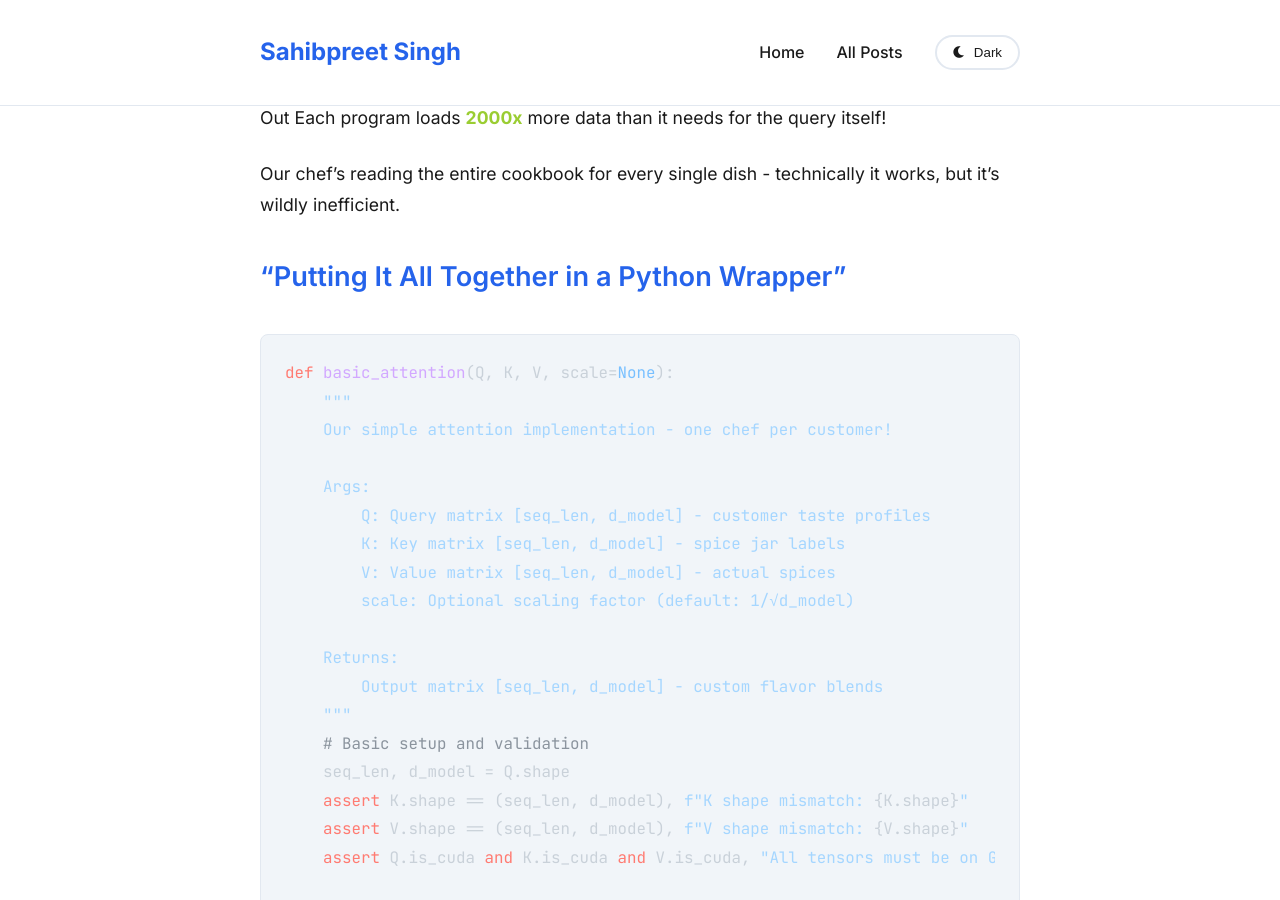
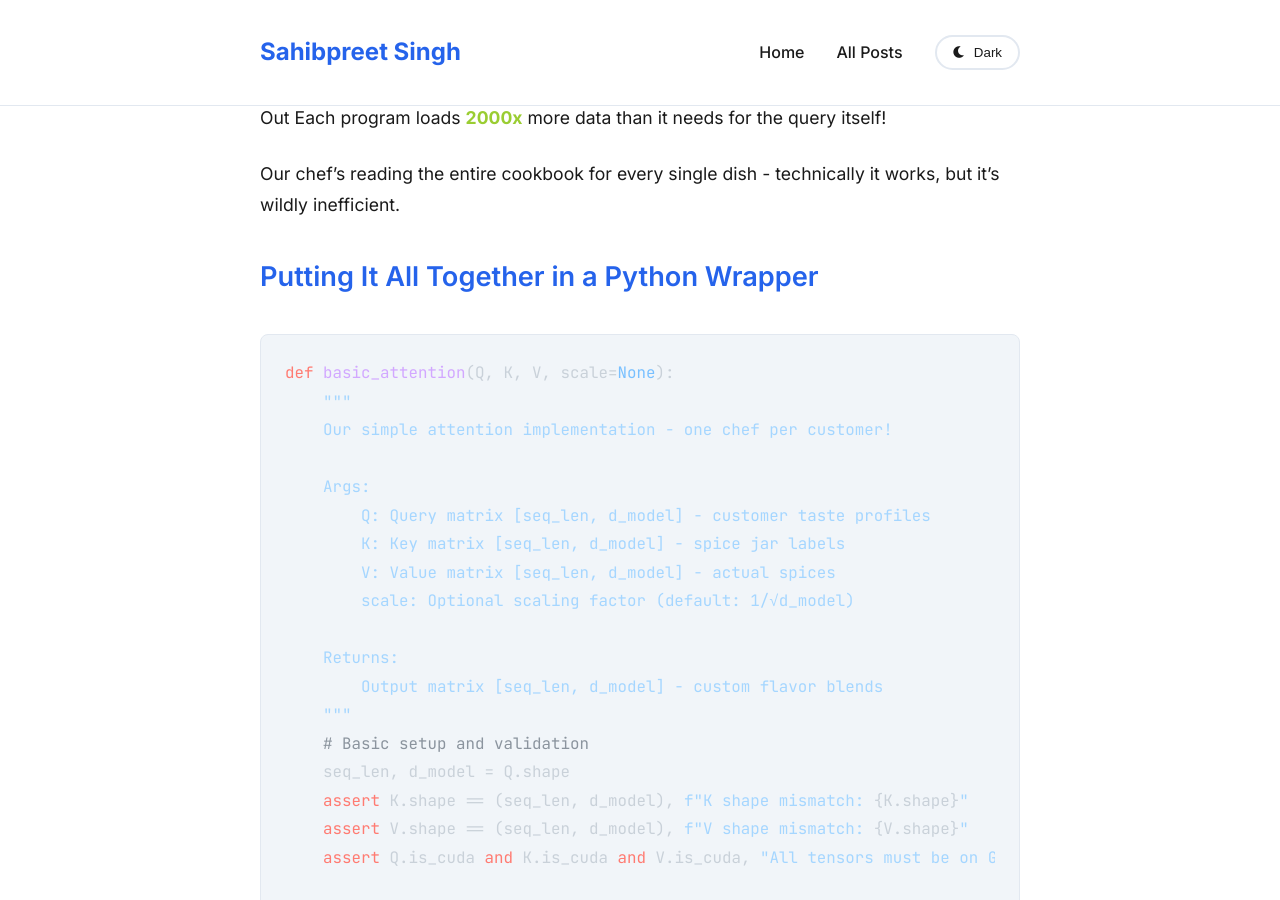
Before and after one commit to sahibpreetsingh12/sahibpreetsingh12.github.io, a Jekyll site: the page built from _posts/2025-09-28-Attention-Isn't-Magic- Building-the-Kernel-That-Powers-LLMs-From-Scratch.md, in a window 1280 px wide and 900 px high, scrolled down 7234 px. Built offline with Jekyll 4.4.1, drawn with Linux system fonts in a browser that asks for light colours; nearby versions of some CDN libraries.

Commit message:
last images left

````diff
--- a/_posts/2025-09-28-Attention-Isn't-Magic- Building-the-Kernel-That-Powers-LLMs-From-Scratch.md
+++ b/_posts/2025-09-28-Attention-Isn't-Magic- Building-the-Kernel-That-Powers-LLMs-From-Scratch.md
@@ -204,7 +204,7 @@ Out Each program loads <span style="color: #9ACD32; font-weight: bold;">2000x</s
 
 Our chef's  reading the entire cookbook for every single dish - technically it works, but it's wildly inefficient.
 
-## "Putting It All Together in a Python Wrapper"
+## Putting It All Together in a Python Wrapper
 
 ```python
 def basic_attention(Q, K, V, scale=None):
````
